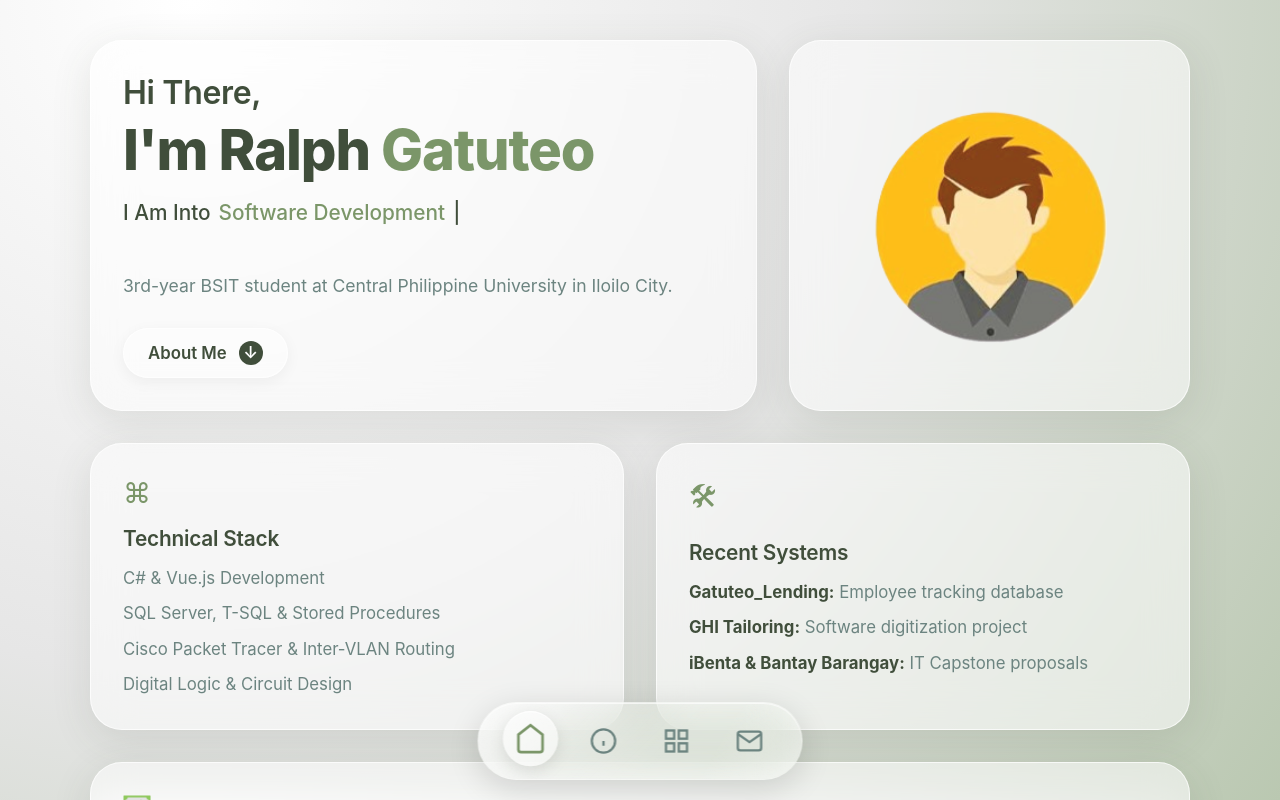
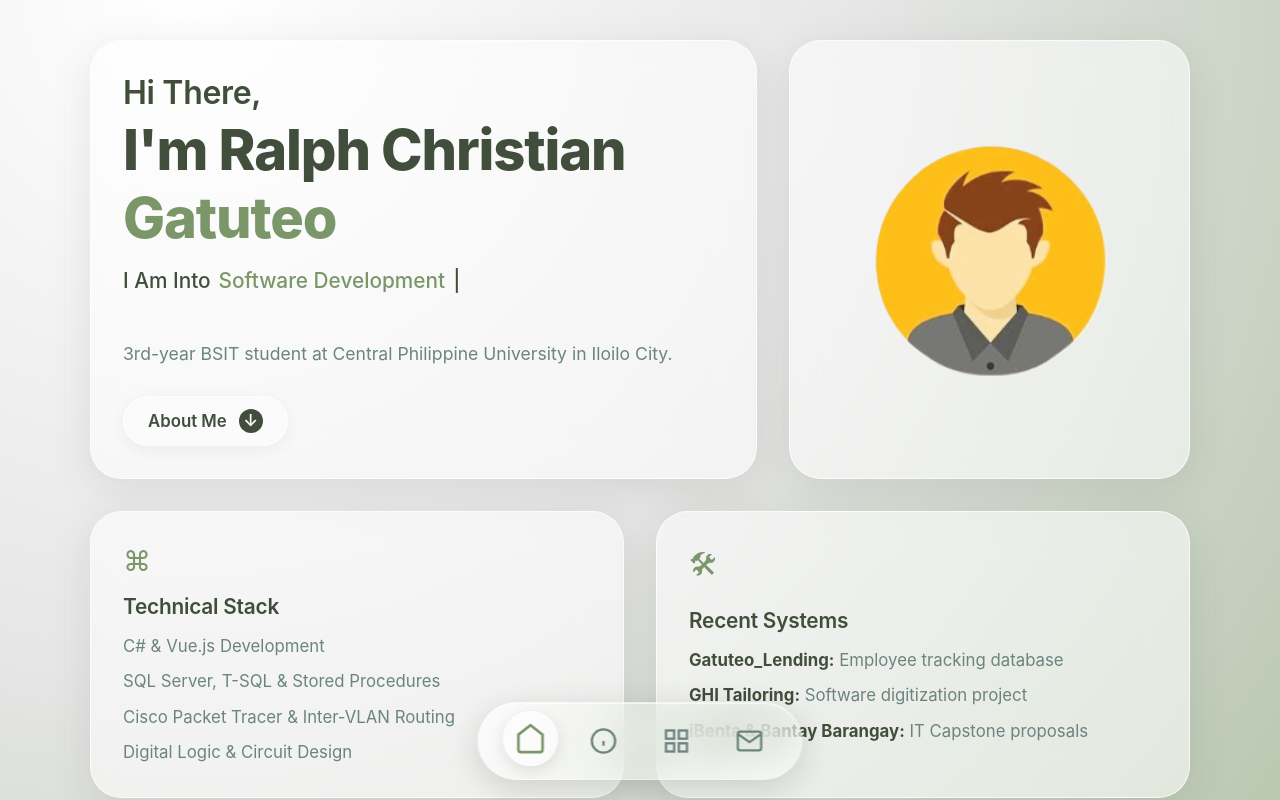
Before and after one commit to Realtechtok/rc-myprofile, a Vue app: page / in a window 1280 px wide. Shown: the top 800 px of the page. Built offline with nearby package versions, Linux system fonts and the light colour scheme.

Commit message:
changed my name

```diff
--- a/src/views/HomeView.vue
+++ b/src/views/HomeView.vue
@@ -3,7 +3,9 @@
     <section class="hero-split">
       <div class="glass-widget hero-text">
         <h2 class="greeting">Hi There,</h2>
-        <h1 class="name">I'm Ralph <span class="highlight">Gatuteo</span></h1>
+        <h1 class="name">
+          I'm Ralph Christian <span class="highlight">Gatuteo</span>
+        </h1>
 
         <div class="role-container">
           <span class="static-text">I Am Into</span>
```
